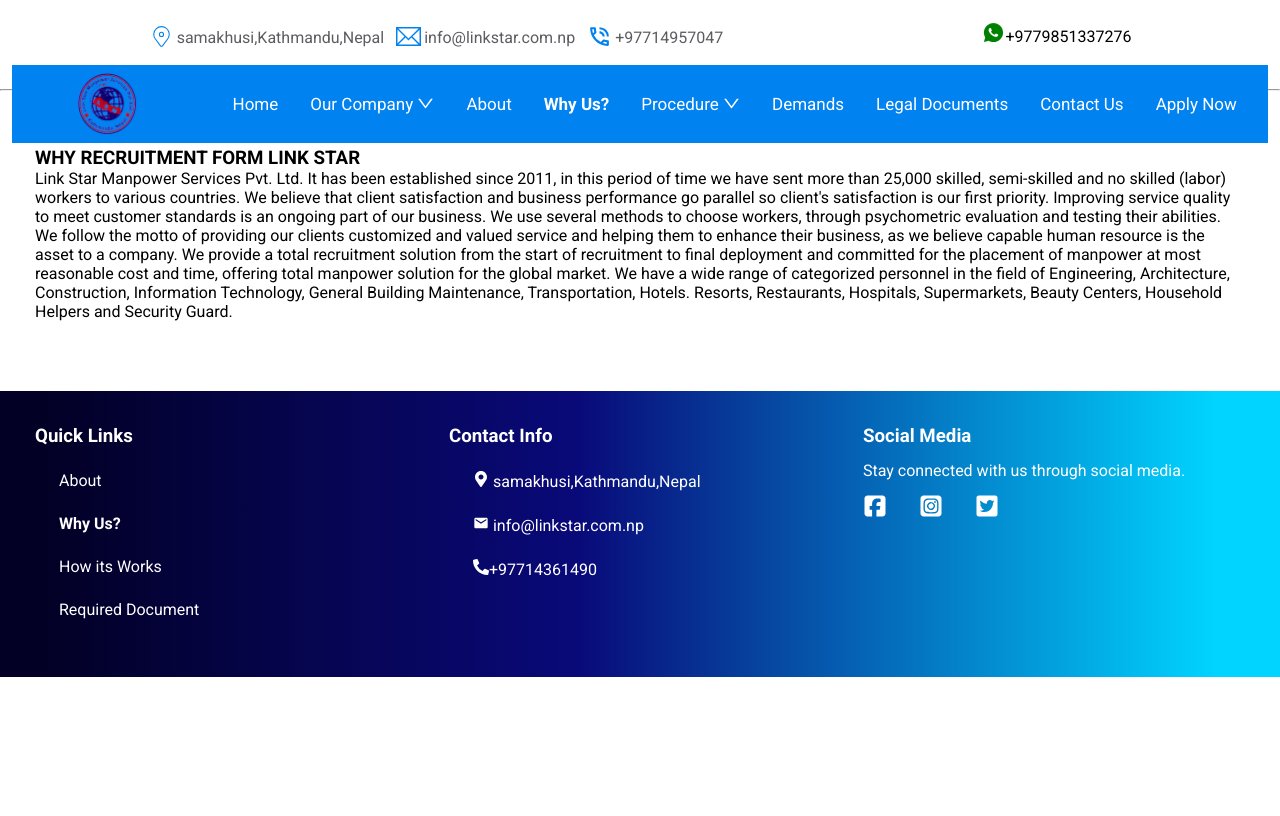
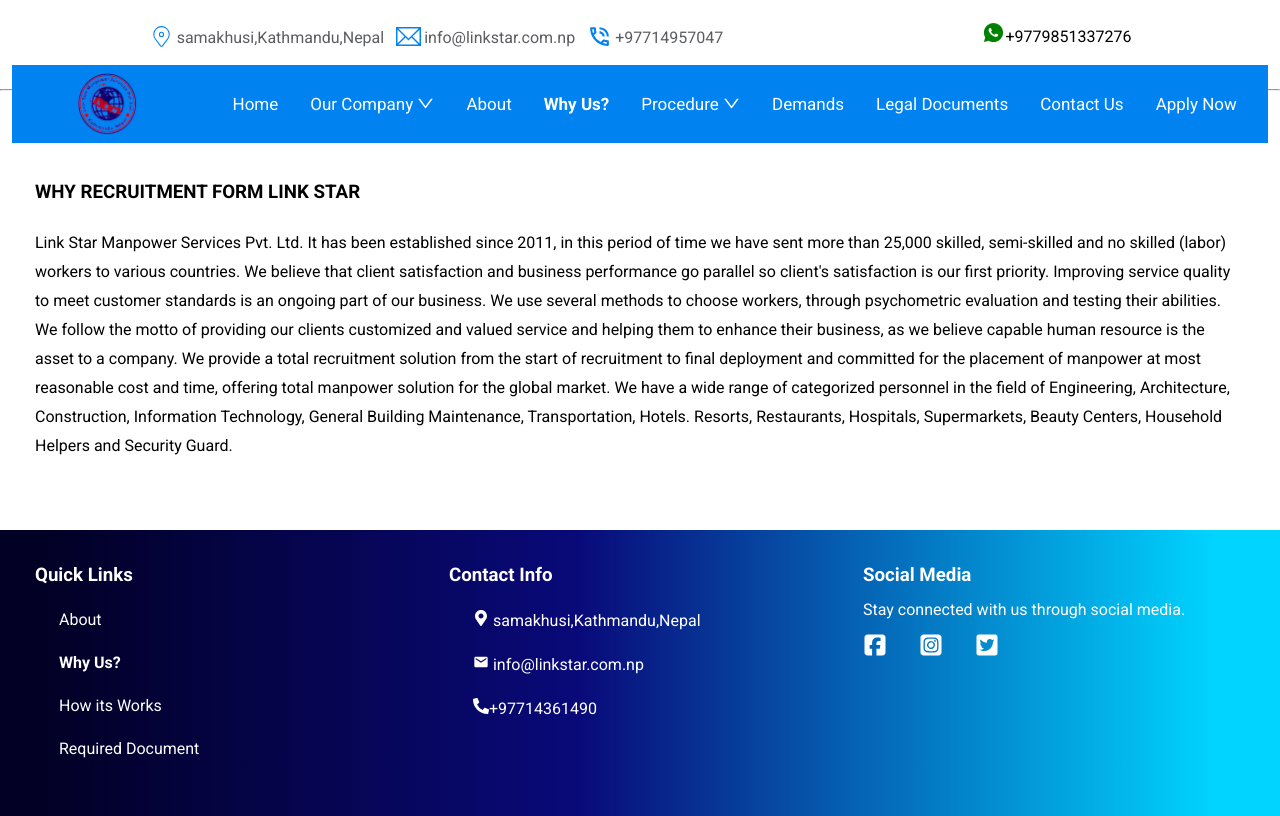
Before and after one commit to Suniel1921/linkstarFronend, a React (Vite) app: page /why-us in a window 1280 px wide. Built offline with nearby package versions, Linux system fonts and the light colour scheme.

Commit message:
bug fixed

```diff
--- a/src/components/whyUs/WhyUs.jsx
+++ b/src/components/whyUs/WhyUs.jsx
@@ -4,14 +4,14 @@
 const WhyUs = () => {
   return (
     <>
-    <div className='whyUs_container' style={{marginTop: '56px', marginBottom: '56px'}}>
+    <div className='whyUs_container' style={{marginTop: '90px', marginBottom: '56px'}}>
         <div className="container">
             <div className="whyUs_content">
-                <h3>WHY RECRUITMENT FORM LINK STAR</h3>
+                <h3 style={{marginBottom: '25px'}}>WHY RECRUITMENT FORM LINK STAR</h3>
                 {/* <p style={{marginTop: '16px', marginBottom: '16px'}}>→ Govt. Lic. No.: 1025/068/069 Govt. Regd. No.: 7923/067/068 PAN: 304581045</p> */}
 
 
-                <p>Link Star Manpower Services Pvt. Ltd. It has been established since 2011, in this period of time we have sent more than 25,000 skilled, semi-skilled and no skilled (labor) workers to various countries. We believe that client satisfaction and business performance go parallel so client's satisfaction is our first priority. Improving service quality to meet customer standards is an ongoing part of our business. We use several methods to choose workers, through psychometric evaluation and testing their abilities. We follow the motto of providing our clients customized and valued service and helping them to enhance their business, as we believe capable human resource is the asset to a company. We provide a total recruitment solution from the start of recruitment to final deployment and committed for the placement of manpower at most reasonable cost and time, offering total manpower solution for the global market. We have a wide range of categorized personnel in the field of Engineering, Architecture, Construction, Information Technology, General Building Maintenance, Transportation, Hotels. Resorts, Restaurants, Hospitals, Supermarkets, Beauty Centers, Household Helpers and Security Guard.</p>
+                <p style={{lineHeight: '29px'}}>Link Star Manpower Services Pvt. Ltd. It has been established since 2011, in this period of time we have sent more than 25,000 skilled, semi-skilled and no skilled (labor) workers to various countries. We believe that client satisfaction and business performance go parallel so client's satisfaction is our first priority. Improving service quality to meet customer standards is an ongoing part of our business. We use several methods to choose workers, through psychometric evaluation and testing their abilities. We follow the motto of providing our clients customized and valued service and helping them to enhance their business, as we believe capable human resource is the asset to a company. We provide a total recruitment solution from the start of recruitment to final deployment and committed for the placement of manpower at most reasonable cost and time, offering total manpower solution for the global market. We have a wide range of categorized personnel in the field of Engineering, Architecture, Construction, Information Technology, General Building Maintenance, Transportation, Hotels. Resorts, Restaurants, Hospitals, Supermarkets, Beauty Centers, Household Helpers and Security Guard.</p>
             </div>
         </div>
     </div>
--- a/src/pages/about/about.css
+++ b/src/pages/about/about.css
@@ -2,6 +2,7 @@
     display: flex;
     justify-content: center;
     /* align-items: center; */
+    margin-top: 90px;
 }
 
 
```
